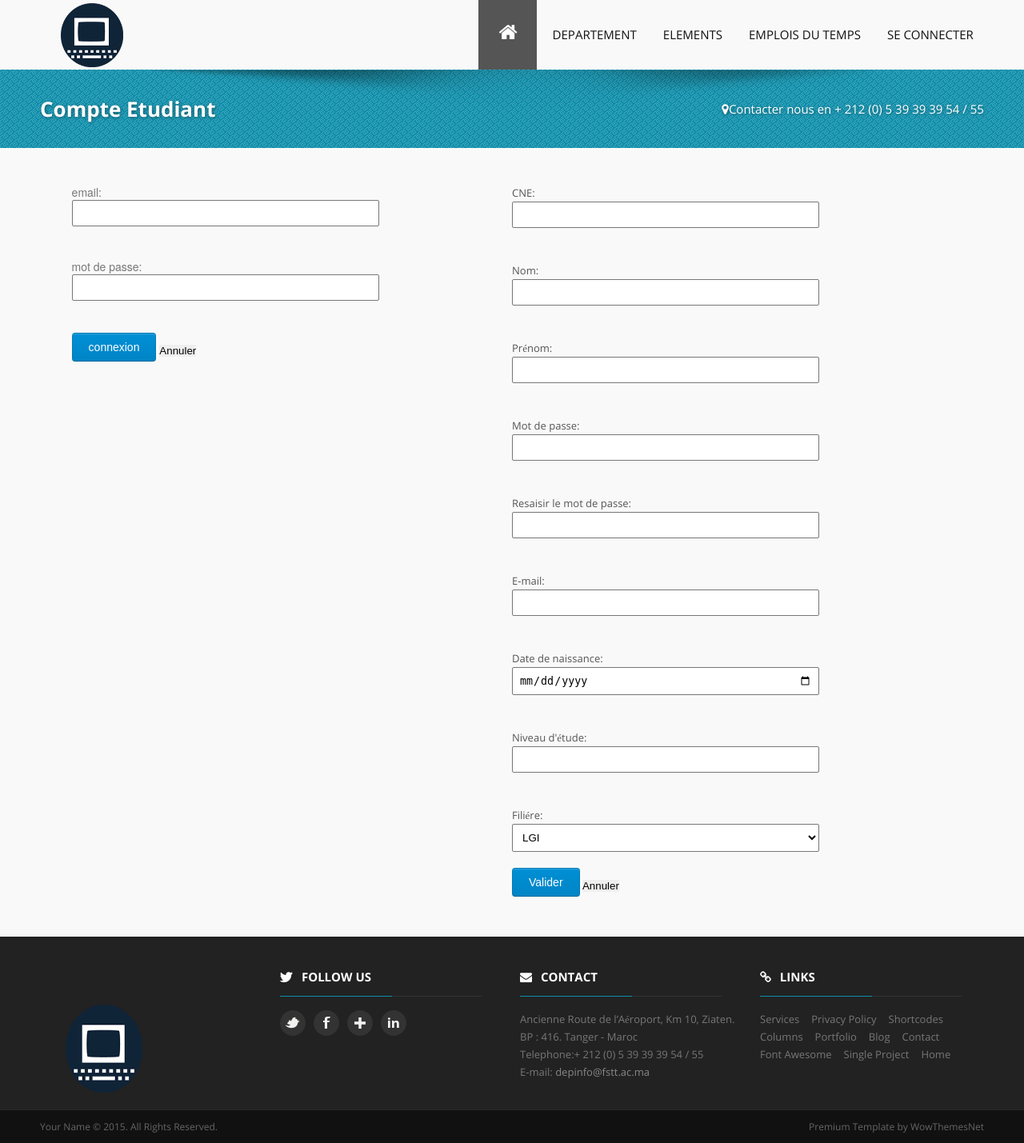
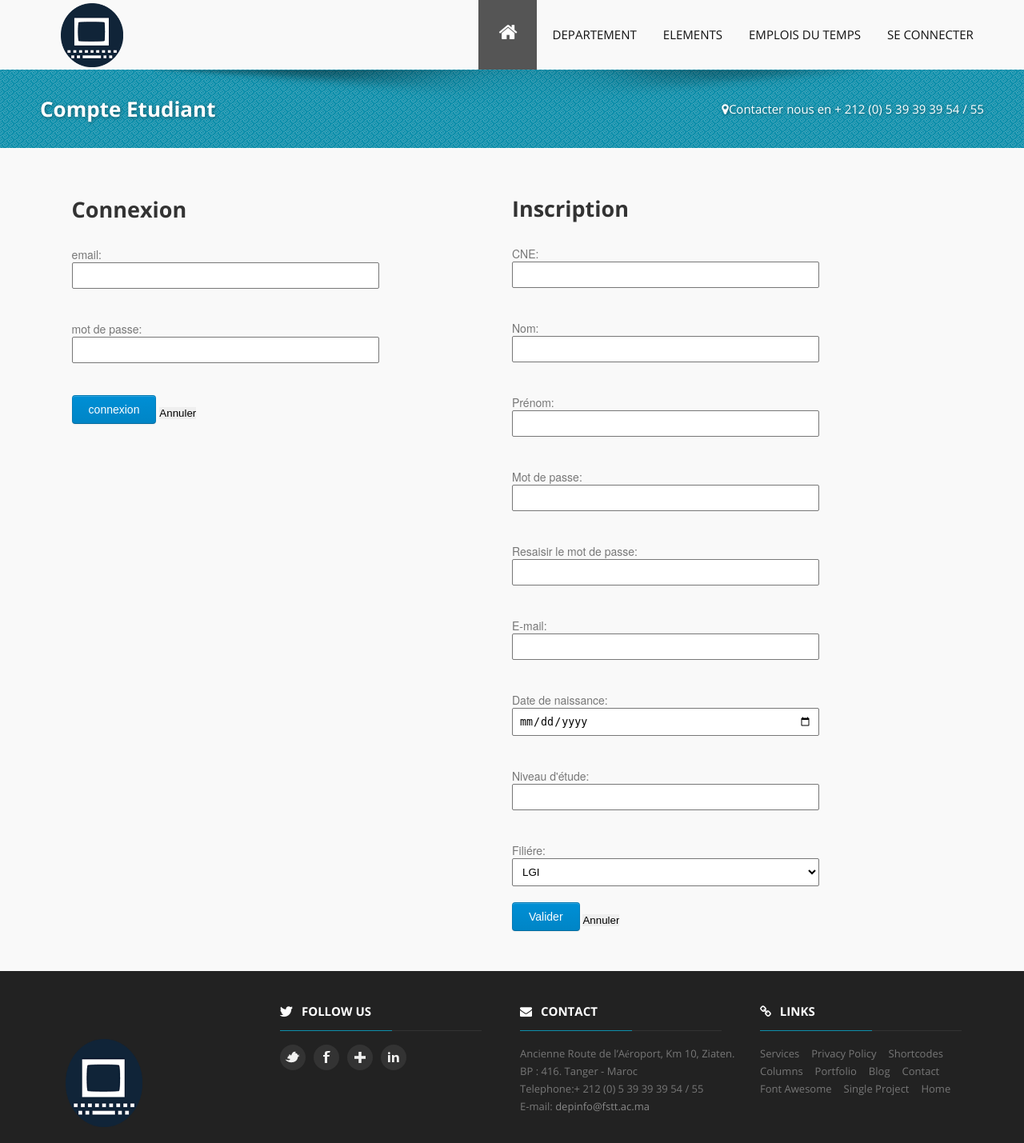
Before and after one commit to MarrakchiAyoub/ProjetS5, a PHP site: page /connectetu.php in a window 1280 px wide. Shown: the top 1429 px of the page at 80% size. Run offline with PHP 8.4, Linux system fonts and the light colour scheme.

Commit message:
ayoub update 5

```diff
--- a/connectetu.php
+++ b/connectetu.php
@@ -70,7 +70,7 @@
 					<li><a href="singleproject.html">Doctorat</a></li>
 				</ul>
 				</li>
-				<li class="last"><a href="contact.html">Se Connecter</a>
+				<li class="last"><a href="#">Se Connecter</a>
 					<ul>
 				    <li><a href="connectetu.php">Etudiant</a></li>
 					<li><a href="connectpro.php">Professeur</a></li>
@@ -98,34 +98,47 @@
 </div>
 <!-- CONTENT
 ================================================== -->
-<div id="login"  style="margin-left:7%; margin-top: 45px; width: 30%; float: left">
+<div id="form"  style="margin-left:7%; margin-top: 45px; width: 30%; float: left">
+	<h3>Connexion</h3><br>
 <form method="POST">
-
 email:<input name="mailetu" type="email" required><br>
-
 mot de passe: <input name="passetu" type="password" required><br>
 <?php include 'verif.php'; ?>
-  <button type="submit" name="send" class="blue" name="sendetu"/>connexion</button>
-  <input type="reset" value="Annuler" id="button"><br>
+<button class="blue" type="submit" name="sendetu"/>connexion</button>
+  <input type="reset" value="Annuler"><br>
 </form>
 </div>
-<div id="subscribe" style="margin-left:50%; margin-top: 45px; width: 30%">
-CNE:<input class="i" name="login" type="text"><br>
-Nom:<input class="i" name="login" type="text"><br>
-Prénom: <input class="i" name="login" type="text"><br>
-Mot de passe: <input class="r" name="psw" type="password" style="margin-right: 40px"><br>
-Resaisir le mot de passe: <input class="r" name="n_psw" type="password"><br>
-E-mail: <input class="i" name="email" type="text" ><br>
-Date de naissance: <input class="i" name="date_naiss" type="date"><br>
-Niveau d'étude: <input class="i" name="login" type="text"><br>
-Filiére: <select name="cod_fil">
+
+<div id="form" style="margin-left:50%; margin-top: 58px; width: 30%">
+	<h3>Inscription</h3><br>
+<script>
+function validatepass() {
+    var x = document.forms["inscription"]["psw"].value;
+	var y = document.forms["inscription"]["n_psw"].value;
+    if (x != y) {
+		document.getElementById("pwd").innerHTML="Les mot de passes ne sont pas identiques";
+        return false;
+    }
+}
+</script>
+<form mothod="POST" name="inscription" onsubmit="return validatepass()">
+CNE:<input name="login" type="text" required><br>
+Nom:<input name="login" type="text" required><br>
+Prénom: <input name="login" type="text" required><br>
+Mot de passe: <input name="psw" type="password" style="margin-right: 40px" required><br>
+Resaisir le mot de passe: <input name="n_psw" type="password"><p id="pwd" class="err" required></p><br>
+E-mail: <input name="email" type="text" required><br>
+Date de naissance: <input name="date_naiss" type="date"><br>
+Niveau d'étude: <input name="login" type="text" required><br>
+Filiére: <select name="cod_fil" required>
     <option value="LGI">LGI</option>
     <option value="LSI">LSI</option>
     <option value="SIAD">SIAD</option>
     <option value="SIR">SIR</option>
   </select>
-  <button type="submit" name="valider" class="blue" name="sendetu"/>Valider</button>
-  <input type="reset" value="Annuler" id="button"><br>
+  <button type="submit" name="send" class="blue"/>Valider</button>
+  <input type="reset" value="Annuler"><br>
+  </form>
  </div>
 
 <!-- FOOTER
--- a/css/style.css
+++ b/css/style.css
@@ -74,6 +74,7 @@ p.alert { background-color: #fff6aa; border-color: #ffc814; padding: 15px 10px 1
 p.alert, p.alert * { color: #454545; text-shadow: 0 1px 0 rgba(255,255,255,0.6) !important; }
 p.alert.success { background-color: #d7e87c; border-color: #97ae1e; }
 p.alert.error { background-color: #edb39b; border-color: #ed6127; }
+p.err { color: #e9464b }
 p.alert.info { background-color: #d9edf0; border-color: #b8e7f5; }
 em, i { font-style: italic; line-height: inherit; }
 strong, b { font-weight: bold; line-height: inherit; }
--- a/login/login.php
+++ b/login/login.php
@@ -43,7 +43,7 @@
             </div>
 
             <p class="forgot"><a href="#">Crée un nouveau compte.</a></p>
-            <?php include 'verif.php'; ?>
+            <?php include '../verif.php'; ?>
             <button class="button button-block" type="submit" name="sendetu"/>Log In</button>
 
             </form>
@@ -68,7 +68,7 @@
             </label>
             <input type="password"required name="passpro" autocomplete="off"/>
           </div>
-          <?php include 'verif.php'; ?>
+          <?php include '../verif.php'; ?>
           <button class="button button-block" type="submit" name="sendpro"/>Log In</button>
 
           </form>
--- a/verif.php
+++ b/verif.php
@@ -12,9 +12,8 @@ if(isset($_POST['sendetu'])){
         $_SESSION['pre']=$Row['pre_etu'];
         $_SESSION['email']=$Row['email_etu'];
         $_SESSION['fil']=$Row['cod_fil'];
-        $_SESSION['type']="etudiant";
-        echo"hello";}
-    else { echo '<p align="center" class="r">Email ou mot de pass incorrecte</p>';
+        $_SESSION['type']="etudiant";}
+    else { echo '<p align="center" class="err">Email ou mot de pass incorrecte</p>';
     }
 }
 else if(isset($_POST['sendpro'])){
@@ -29,8 +28,7 @@ else if(isset($_POST['sendpro'])){
         $_SESSION['pre']=$Row['pre_prof'];
         $_SESSION['email']=$Row['email_prof'];
         $_SESSION['code']=$Row['cod_prof'];
-        $_SESSION['type']="prof";
-        echo"hello";}
-    else echo '<p align="center" class="r">Email ou mot de pass incorrecte</p>';
+        $_SESSION['type']="prof";}
+    else echo '<p align="center" class="err">Email ou mot de pass incorrecte</p>';
 }
 ?>
```
Also changed, not shown: connectpro.php (+4 -4 lines).
